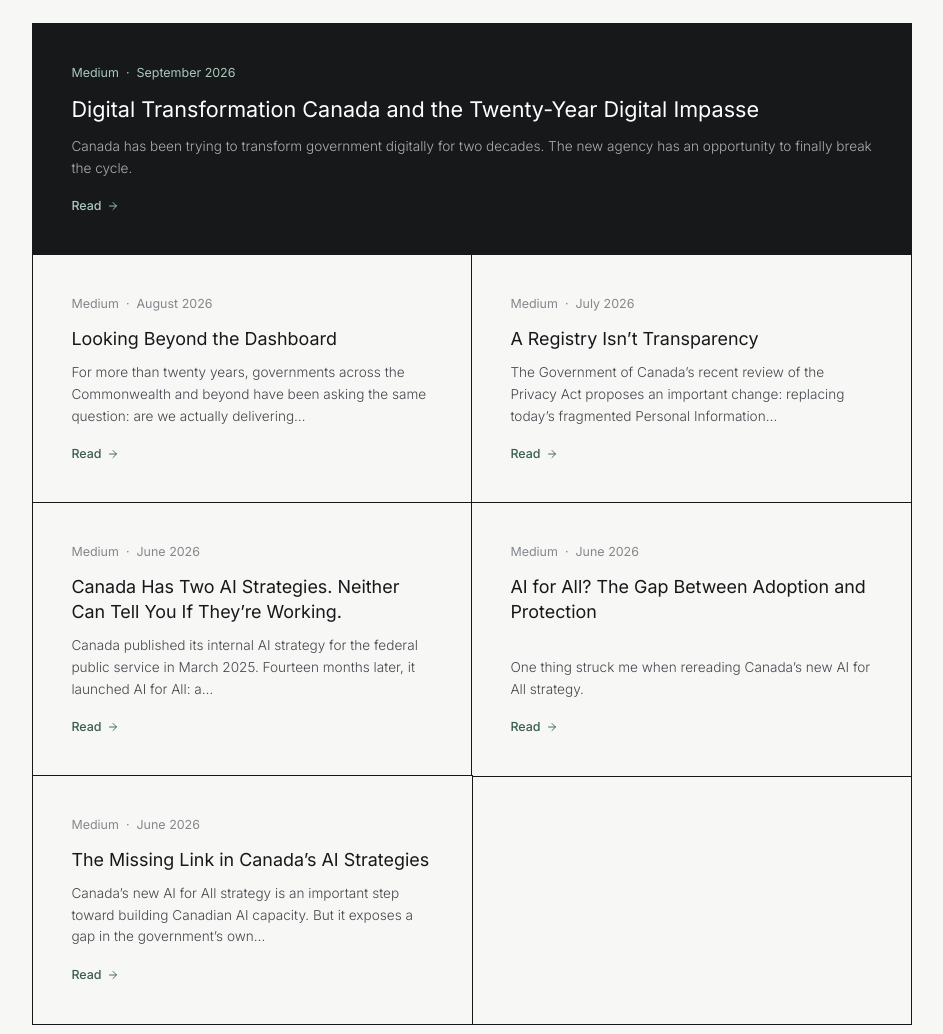
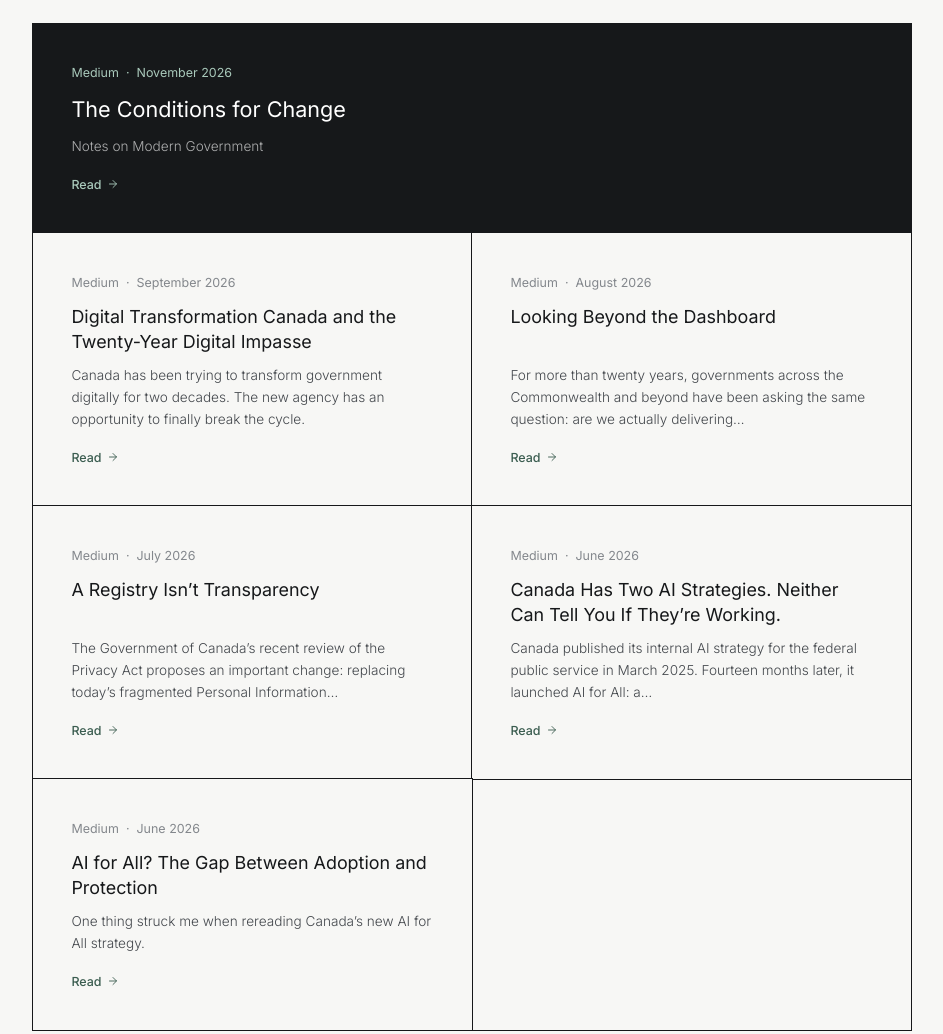
Before and after one commit to christineyllau/christinelau.github.io, a plain HTML site: page index.html in a window 1280 px wide. Shown: the part 2500-3534 px from the top of the page, without its empty margins (168-1111 px from the left). Drawn offline with Linux system fonts and the light colour scheme.

Commit message:
Auto-update writing section from Medium feed

```diff
--- a/index.html
+++ b/index.html
@@ -578,6 +578,12 @@
         <p class="writing-intro" id="writing-intro">On governance, accountability, digital government, and the gap between policy ambitions and what actually gets delivered.</p>
         <div class="writing-cards">
         <!-- WRITING-CARDS:START -->
+          <a class="writing-card" href="https://medium.com/@christinelauca/the-conditions-for-change-8786521aacc8" target="_blank" rel="noopener">
+            <div class="writing-card-source">Medium &nbsp;&middot;&nbsp; November 2026</div>
+            <div class="writing-card-title">The Conditions for Change</div>
+            <div class="writing-card-desc">Notes on Modern Government</div>
+            <span class="writing-card-read">Read <svg viewBox="0 0 24 24"><path d="M5 12h14M12 5l7 7-7 7"/></svg></span>
+          </a>
           <a class="writing-card" href="https://medium.com/@christinelauca/digital-transformation-canada-and-the-twenty-year-digital-impasse-cf5ee628d7b4" target="_blank" rel="noopener">
             <div class="writing-card-source">Medium &nbsp;&middot;&nbsp; September 2026</div>
             <div class="writing-card-title">Digital Transformation Canada and the Twenty-Year Digital Impasse</div>
@@ -606,12 +612,6 @@
             <div class="writing-card-source">Medium &nbsp;&middot;&nbsp; June 2026</div>
             <div class="writing-card-title">AI for All? The Gap Between Adoption and Protection</div>
             <div class="writing-card-desc">One thing struck me when rereading Canada’s new AI for All strategy.</div>
-            <span class="writing-card-read">Read <svg viewBox="0 0 24 24"><path d="M5 12h14M12 5l7 7-7 7"/></svg></span>
-          </a>
-          <a class="writing-card" href="https://medium.com/@christinelauca/the-missing-link-in-canadas-ai-strategies-920fd416924c" target="_blank" rel="noopener">
-            <div class="writing-card-source">Medium &nbsp;&middot;&nbsp; June 2026</div>
-            <div class="writing-card-title">The Missing Link in Canada’s AI Strategies</div>
-            <div class="writing-card-desc">Canada’s new AI for All strategy is an important step toward building Canadian AI capacity. But it exposes a gap in the government’s own…</div>
             <span class="writing-card-read">Read <svg viewBox="0 0 24 24"><path d="M5 12h14M12 5l7 7-7 7"/></svg></span>
           </a>
           <!-- WRITING-CARDS:END -->
```
